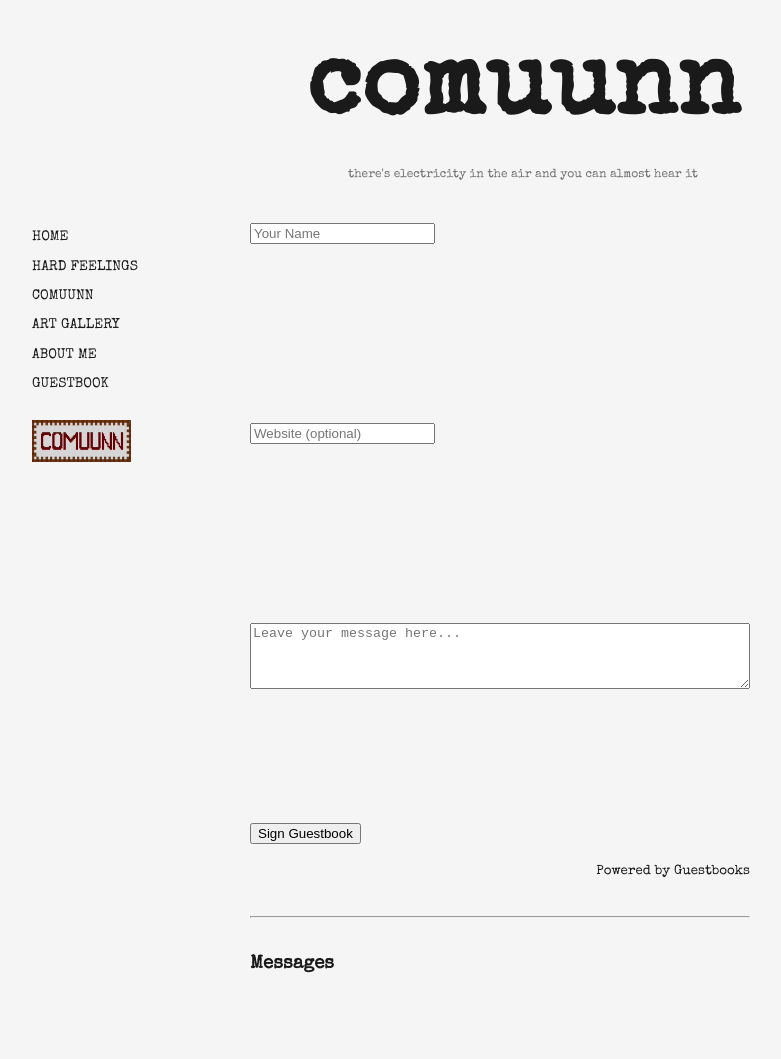
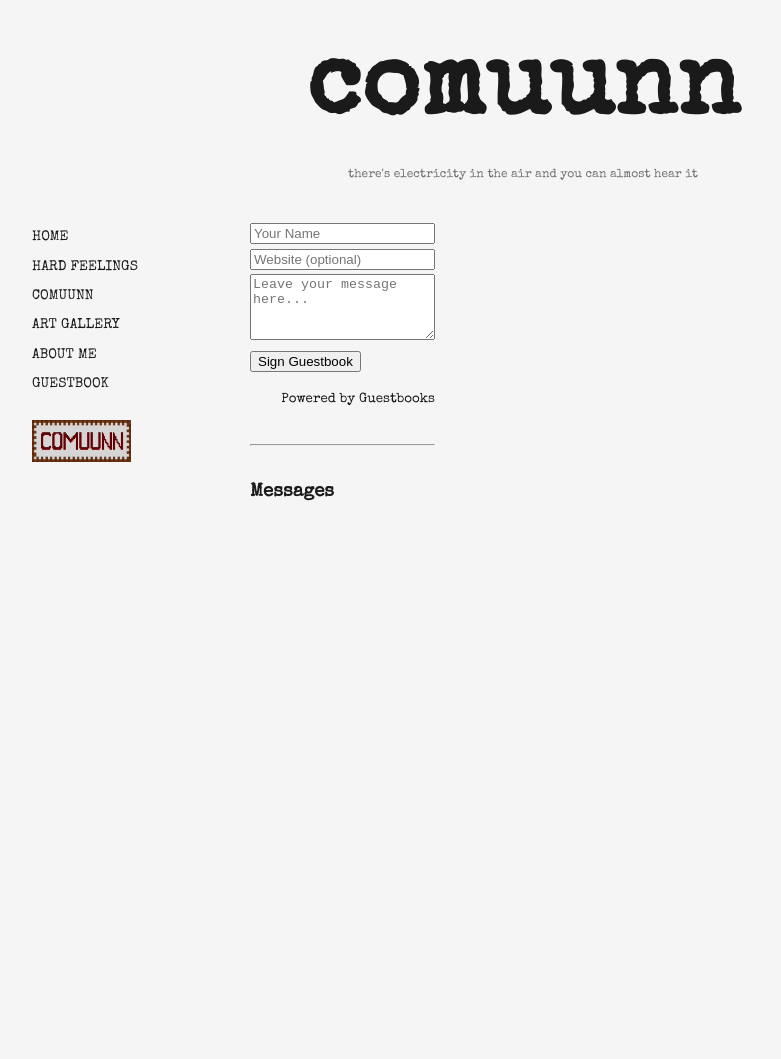
Before and after one commit to guiolhermer/comuunn, a Jekyll site: the page built from guestbook/index.html, in a window 1280 px wide. Shown: the whole page, without its empty margins (117-898 px from the left). Built offline with Jekyll 4.4.1, drawn with Linux system fonts in a browser that asks for light colours; some web fonts are replaced; a script that is not in the unit is left out; after the commit the page ends 900 px from its top, so only the background shows below that.

Commit message:
guestbook

```diff
--- a/assets/style.css
+++ b/assets/style.css
@@ -211,12 +211,6 @@ a:hover {
 
 /* ---------- guestbook ---------- */
 
-.guestbooks___input-container {
-  width: 500px;
-  height: 200px;
-  overflow-y: auto;
-}
-
 
 /* ---------- responsivo ---------- */
 @media (max-width: 640px) {
```
